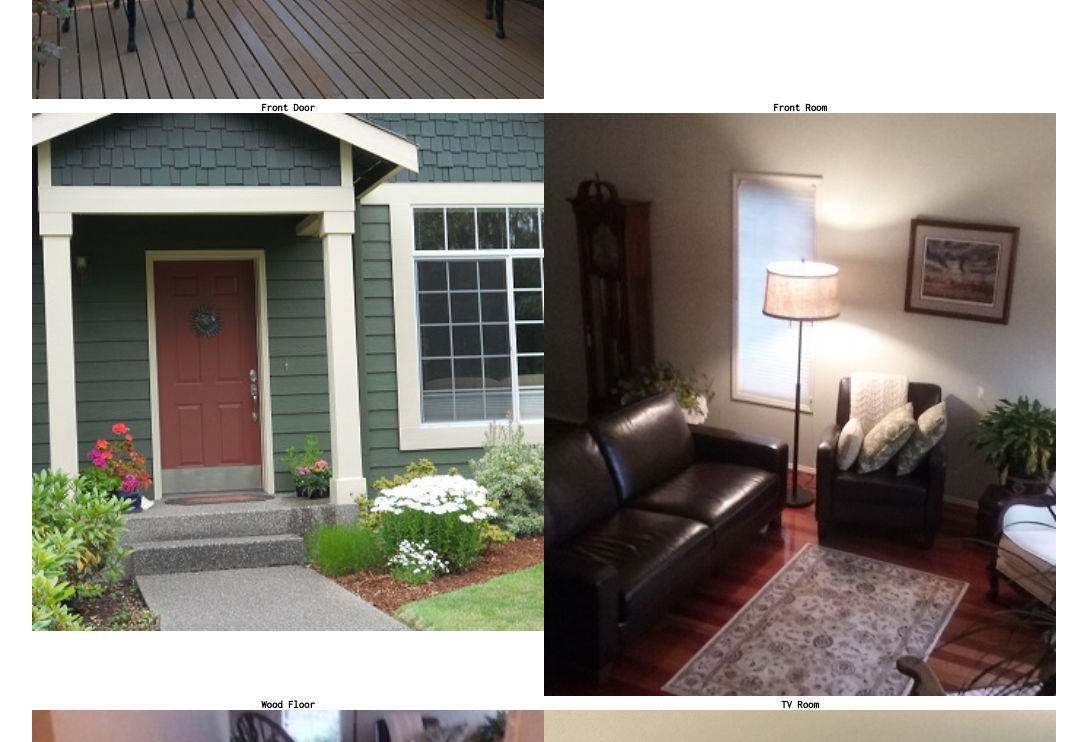
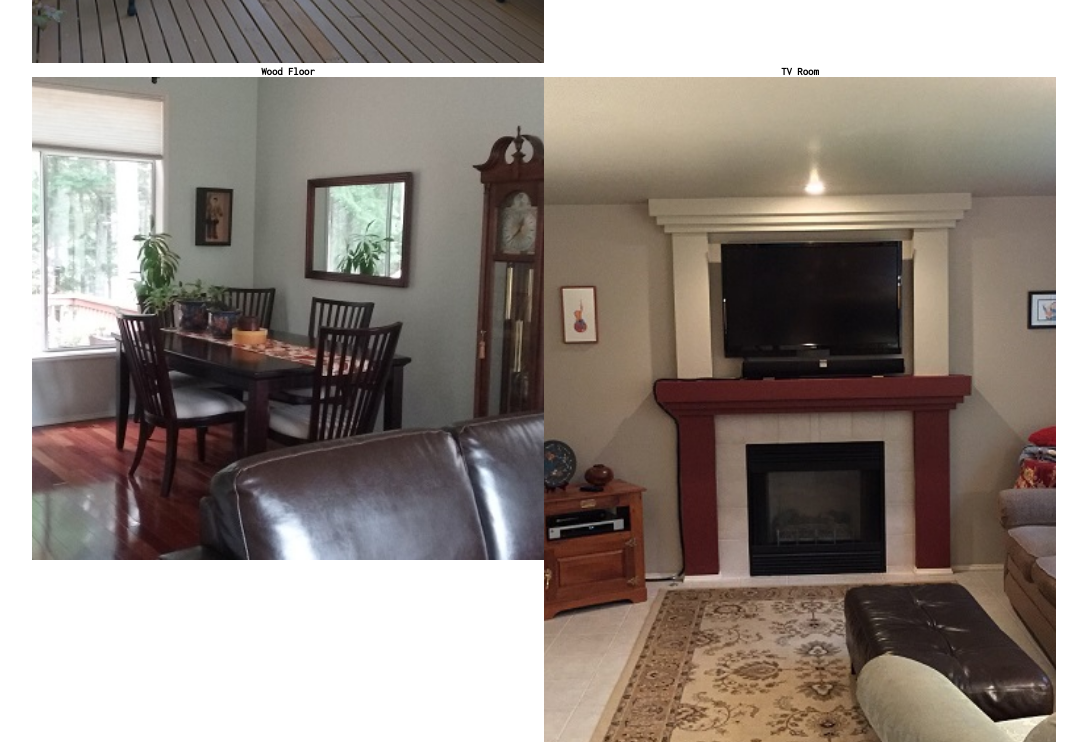
Before and after one commit to ivarmlee11/homesale, a plain HTML site: page index.html in a window 1280 px wide. Shown: the part 1558-2300 px from the top of the page, without its empty margins (96-1183 px from the left). Drawn offline with nearby package versions, Linux system fonts and the light colour scheme.

Commit message:
removed pics

```diff
--- a/index.html
+++ b/index.html
@@ -26,7 +26,6 @@
     <div class="parent">
       <div id="slider">
         <ul class="bxslider">
-          <li><img src="img/front_door.JPG" alt="Front Door"></li>
           <li><img src="img/housefront.JPG" alt="Front of House from the Street"></li>
           <li><img src="img/dining_room_window_open.jpg" alt="Dining Room Window"></li>
         </ul>
@@ -68,14 +67,8 @@
       <div class="child centerText"><h6>Dining Room</h6>
         <img src="img/dining_room_window_open.jpg" alt="Dining Room">
       </div>
-      <div class="child centerText"><h6>Front Door</h6>
-        <img src="img/front_door.JPG" alt="Front Door">
-      </div>
-      <div class="child centerText"><h6>Front Room</h6>
-        <img src="img/front_room.jpg" alt="Front Room">
-      </div>
       <div class="child centerText"><h6>Wood Floor</h6>
-        <img src="img/wood_floor_hallway.jpg" alt="Wood Floor Hallway">
+        <img src="img/dining_room_window_open.jpg" alt="Wood Floor">
       </div>
       <div class="child centerText"><h6>TV Room</h6>
         <img src="img/relax_room.JPG" alt="TV Room">
```
